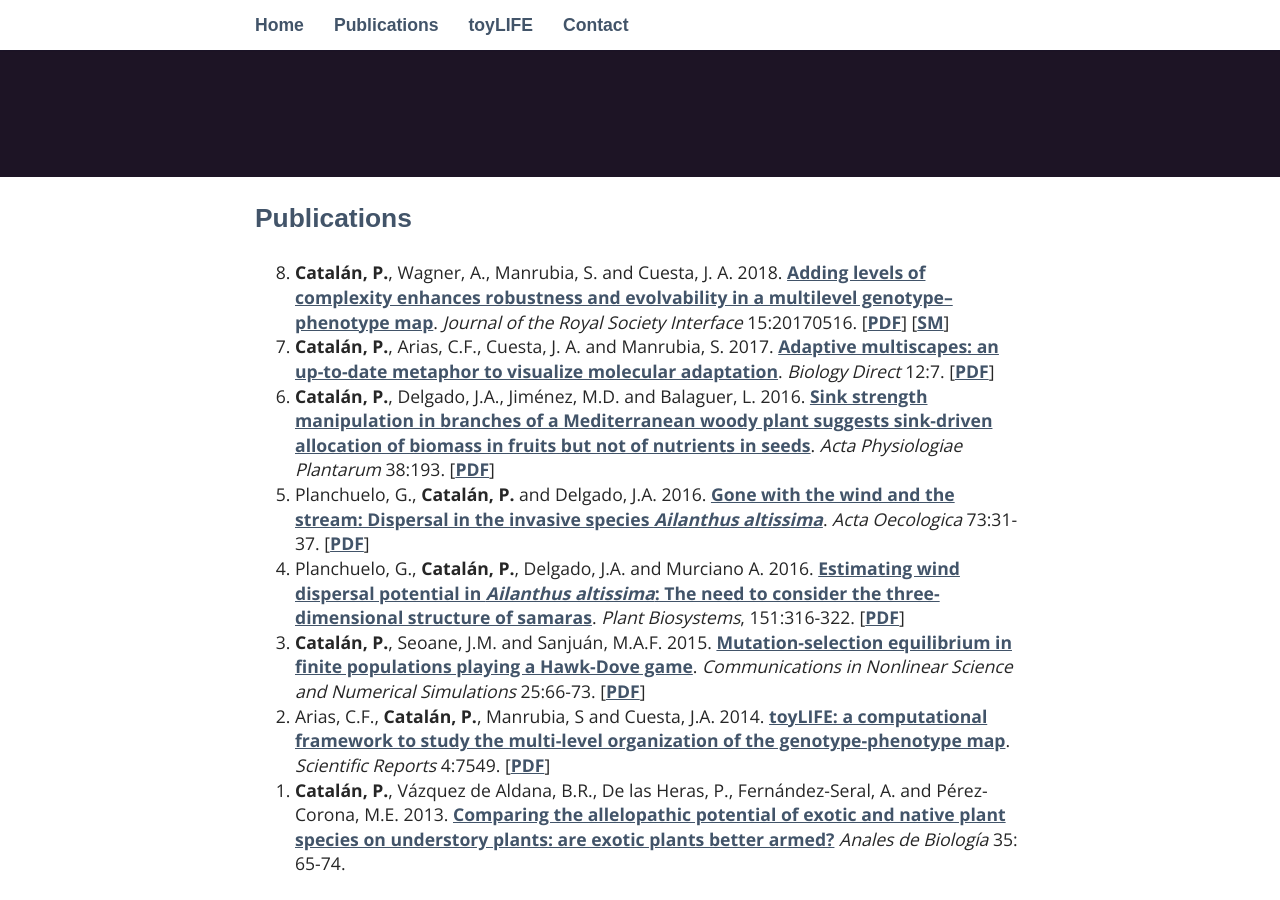
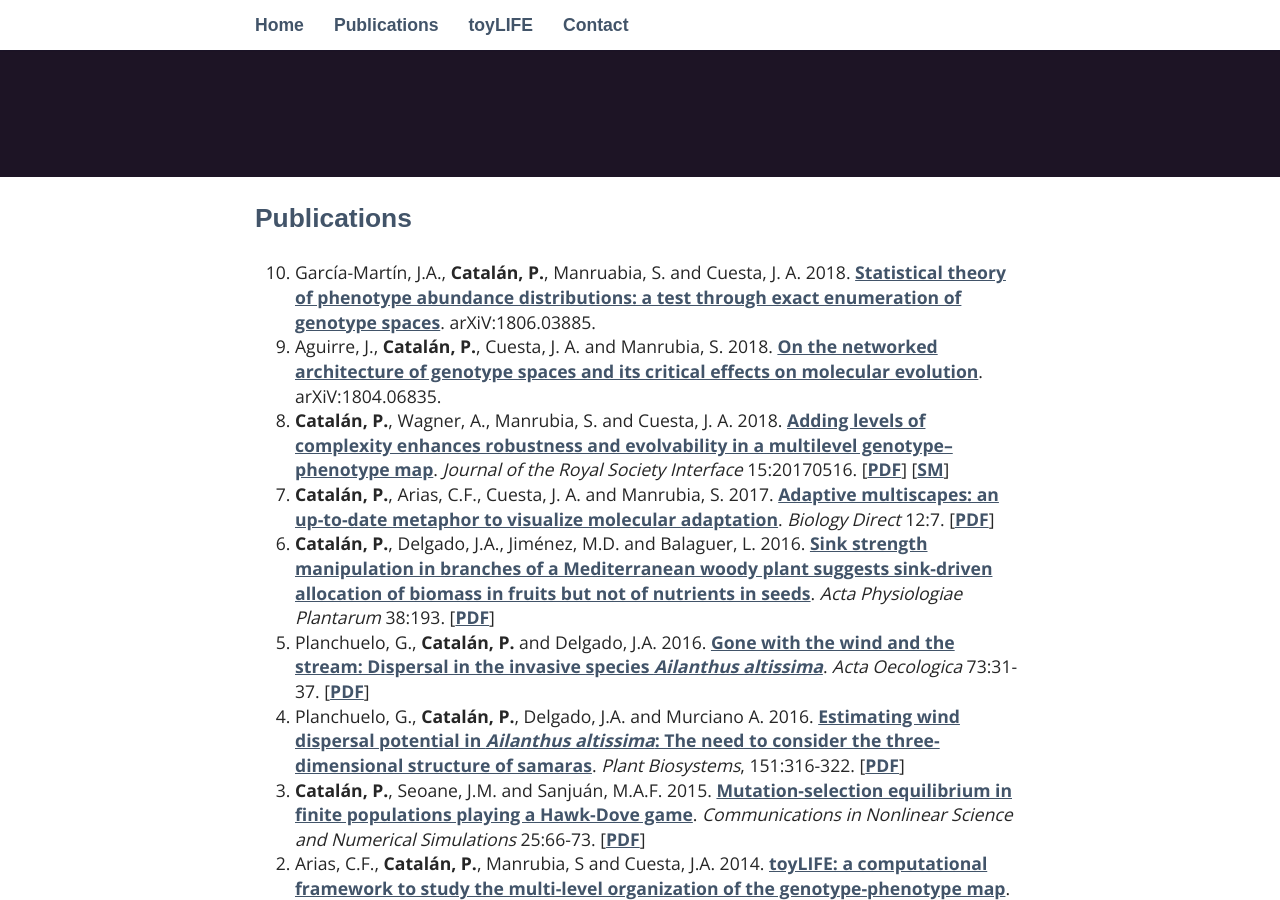
Before and after one commit to PabloCatalan/pablocatalan.github.io, a Jekyll site: the page built from _pages/01_publications.md, in a window 1280 px wide and 900 px high, scrolled down 323 px. Built offline with Jekyll 4.4.1, drawn with Linux system fonts in a browser that asks for light colours; some web fonts are replaced.

Commit message:
Update 01_publications.md

```diff
--- a/_pages/01_publications.md
+++ b/_pages/01_publications.md
@@ -4,6 +4,8 @@ title: Publications
 permalink: /publications/
 ---
 
+0. García-Martín, J.A., **Catalán, P.**, Manruabia, S. and Cuesta, J. A. 2018. [Statistical theory of phenotype abundance distributions: a test through exact enumeration of genotype spaces](https://arxiv.org/abs/1806.03885). arXiV:1806.03885.
+0. Aguirre, J., **Catalán, P.**, Cuesta, J. A. and Manrubia, S. 2018. [On the networked architecture of genotype spaces and its critical effects on molecular evolution](https://arxiv.org/abs/1804.06835). arXiV:1804.06835.
 0. **Catalán, P.**, Wagner, A., Manrubia, S. and Cuesta, J. A. 2018. [Adding levels of complexity enhances robustness and evolvability in a multilevel genotype–phenotype map](http://rsif.royalsocietypublishing.org/content/15/138/20170516). *Journal of the Royal Society Interface* 15:20170516. [[PDF](/papers/catalan2018_toyLIFE_complexity.pdf)] [[SM](/papers/catalan2018_toyLIFE_complexity_SM.pdf)]
 0. **Catalán, P.**, Arias, C.F., Cuesta, J. A. and Manrubia, S. 2017. [Adaptive multiscapes: an up-to-date metaphor to visualize molecular adaptation](http://biologydirect.biomedcentral.com/articles/10.1186/s13062-017-0178-1). *Biology Direct* 12:7. [[PDF](/papers/catalan2017_adaptive_multiscapes.pdf)]
 0. **Catalán, P.**, Delgado, J.A., Jiménez, M.D. and Balaguer, L. 2016. [Sink strength manipulation in branches of a Mediterranean woody plant suggests sink-driven allocation of biomass in fruits but not of nutrients in seeds](http://link.springer.com/article/10.1007/s11738-016-2220-9). *Acta Physiologiae Plantarum* 38:193. [[PDF](/papers/catalan2016_sink_strength.pdf)]
```
